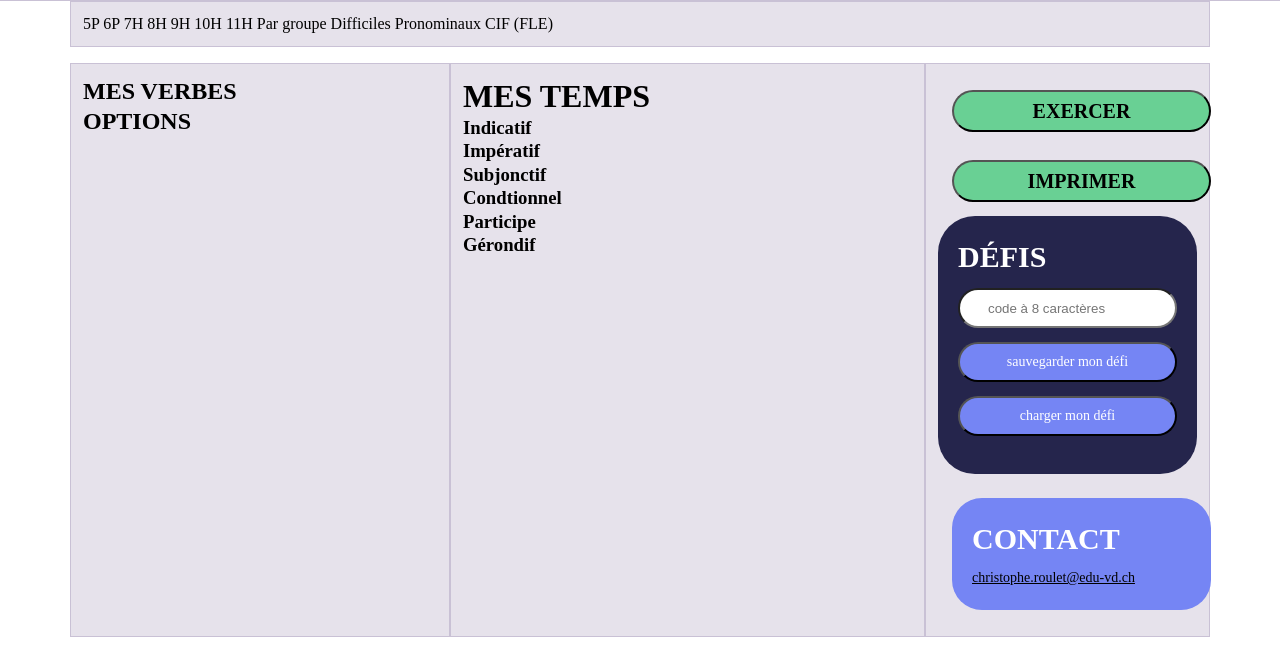
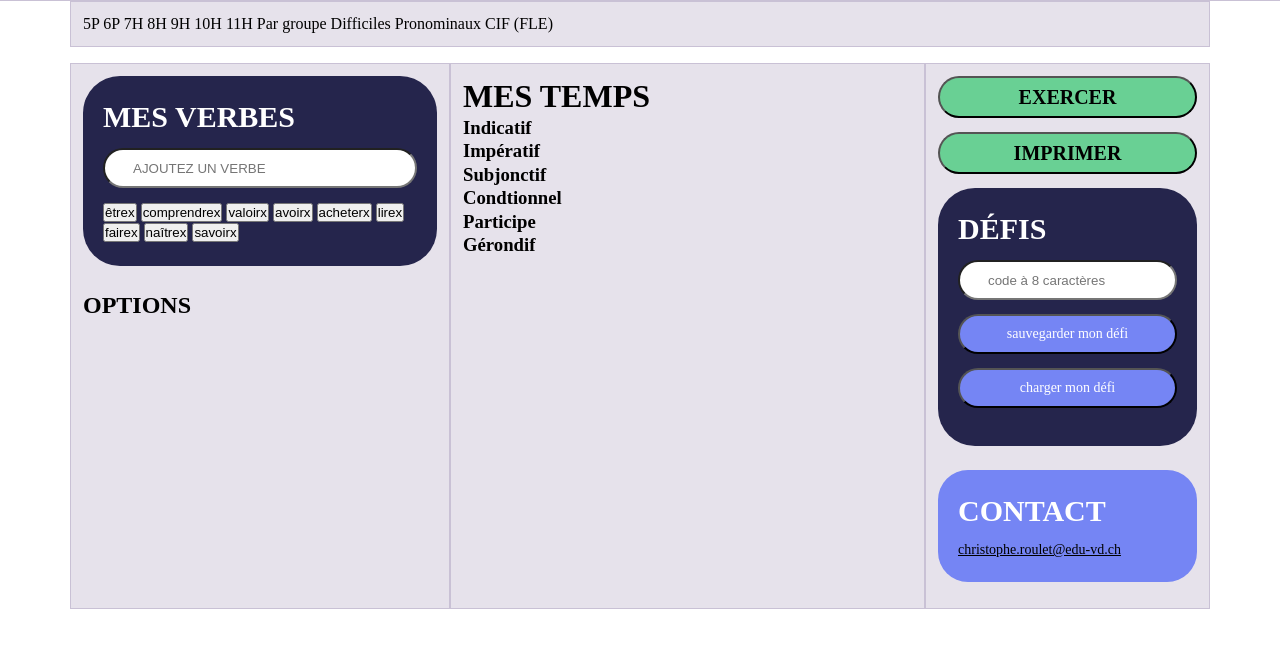
Before and after one commit to pierreguerin12/tatitotu, a website built with Parcel: page src/index.html in a window 1280 px wide. Shown: the part 152-800 px from the top of the page. Built offline with nearby package versions, Linux system fonts and the light colour scheme.

Commit message:
mise en place de la boîte "mes verbes"

```diff
--- a/src/index.html
+++ b/src/index.html
@@ -40,7 +40,23 @@
       </div>
       <div class="row">
         <div class="col-4">
+          <div class="box">
+            <div class="title-defis">
               <h2>MES VERBES</h2>
+            </div>
+            <div class="text-field-defis">
+              <input type="text" placeholder="AJOUTEZ UN VERBE" />
+            </div>
+              <button class="tag">être<span class="tag-close">x</span></button>
+              <button class="tag">comprendre<span class="tag-close">x</span></button>
+              <button class="tag">valoir<span class="tag-close">x</span></button>
+              <button class="tag">avoir<span class="tag-close">x</span></button>
+              <button class="tag">acheter<span class="tag-close">x</span></button>
+              <button class="tag">lire<span class="tag-close">x</span></button>
+              <button class="tag">faire<span class="tag-close">x</span></button>
+              <button class="tag">naître<span class="tag-close">x</span></button>
+              <button class="tag">savoir<span class="tag-close">x</span></button>
+            </div>
             <h2>OPTIONS</h2>
           </div>
           <div class="col-5">
--- a/src/scss/main.scss
+++ b/src/scss/main.scss
@@ -6,3 +6,4 @@
 @import "modules/small-buttons";
 @import "modules/text-field";
 @import "bootstrap/scss/bootstrap-grid";
+@import "modules/tag";
--- a/src/scss/modules/_big-buttons.scss
+++ b/src/scss/modules/_big-buttons.scss
@@ -11,5 +11,5 @@
   font-style: normal;
   font-weight: 700;
   line-height: normal;
-  margin: 14px;
+  margin-bottom: 14px;
 }
--- a/src/scss/modules/_title.scss
+++ b/src/scss/modules/_title.scss
@@ -24,5 +24,5 @@
   font-style: normal;
   font-weight: 700;
   line-height: normal;
-  margin: 14px;
+  margin-bottom: 14px;
 }
```
Also changed, not shown: src/scss/modules/_small-buttons-cross.scss (deleted), src/scss/modules/_tag.scss (added). Lines whose indentation alone changed are shown as unchanged.
